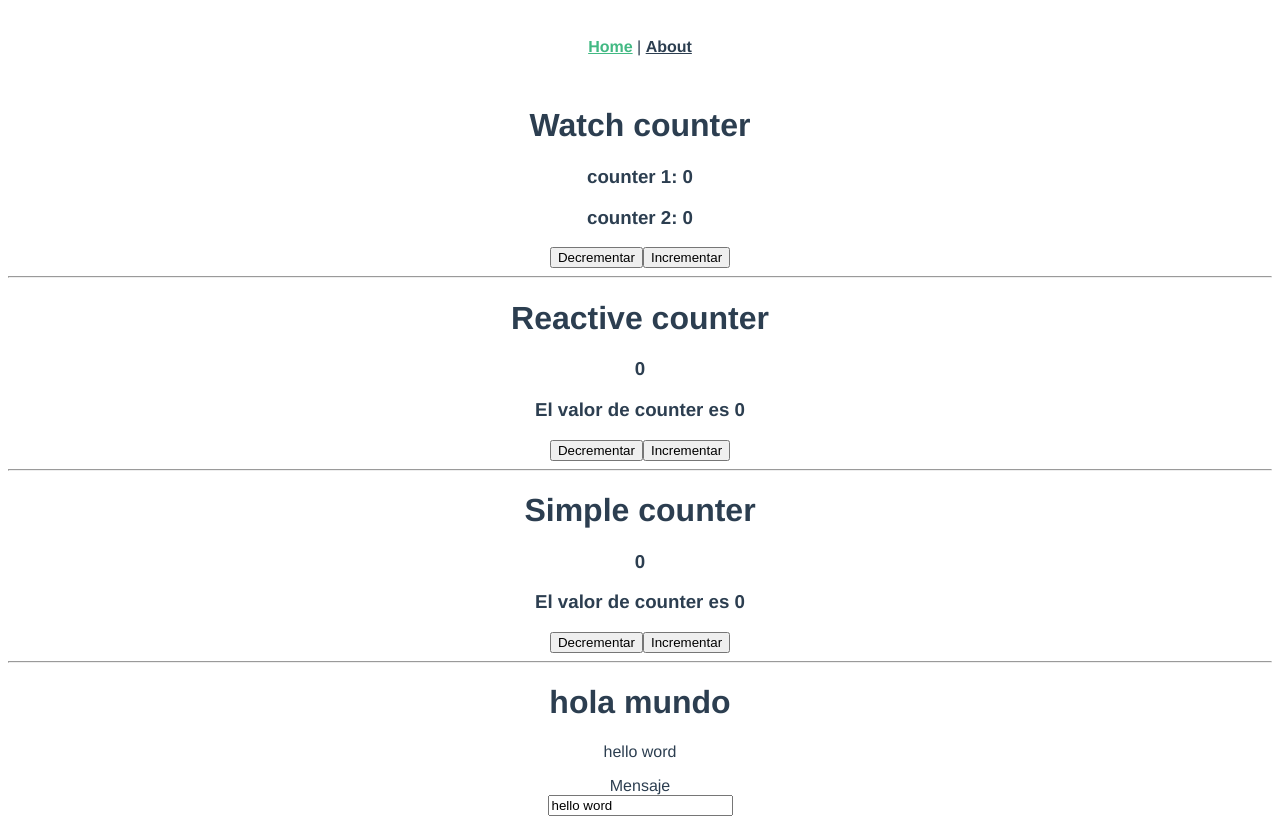
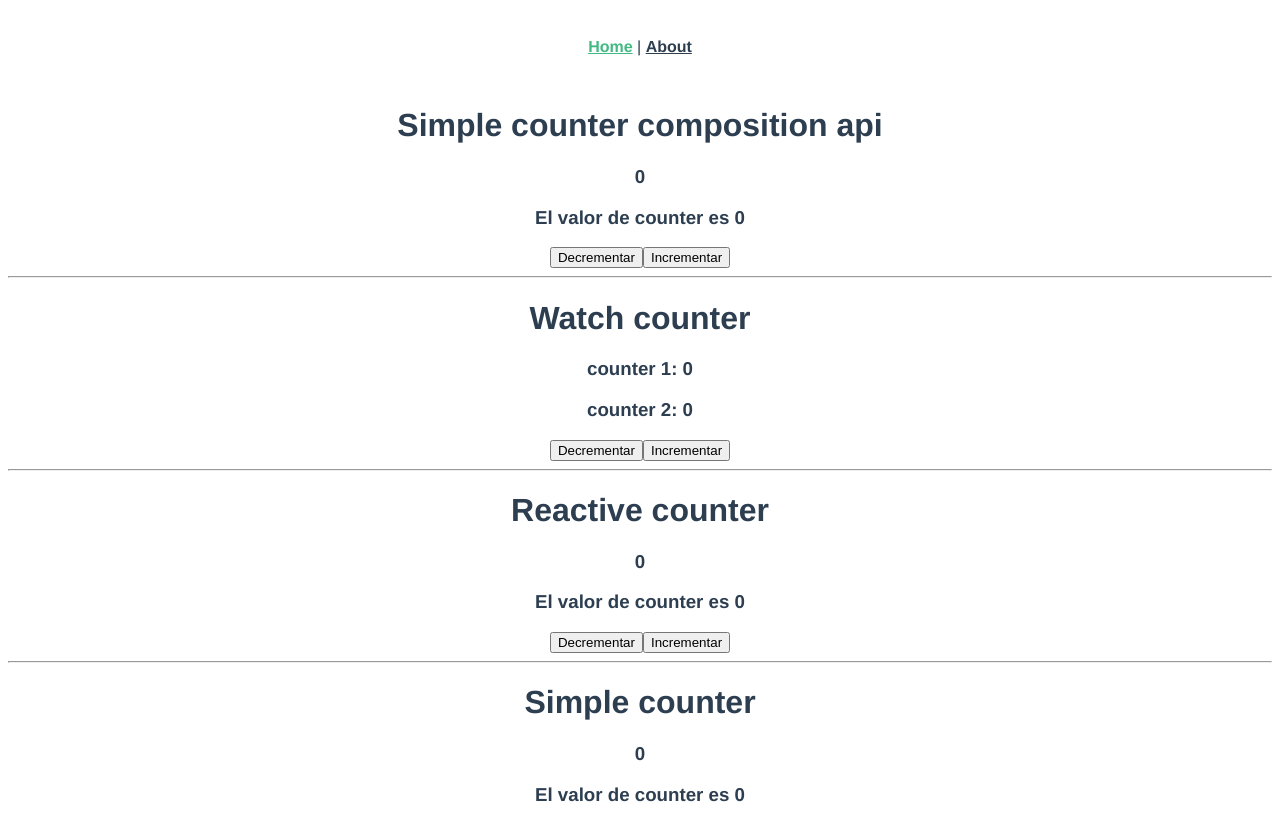
Before and after one commit to engelcituk/vue3bases, a Vue app: page / in a window 1280 px wide. Shown: the top 818 px of the page. Built offline with nearby package versions, Linux system fonts and the light colour scheme.

Commit message:
Utilizando Vue Composition API para refactorizar el componente Counter

```diff
--- /dev/null
+++ b/src/components/SimpleCounterCompositionApi.vue
@@ -0,0 +1,24 @@
+
+<template>
+    <div>
+        <h1>Simple counter composition api</h1>
+        <h3>{{counter}}</h3>
+        <h3>{{counterComputed}}</h3>
+        <button @click="decrement">Decrementar</button>
+        <button @click="increment">Incrementar</button>
+
+    </div>
+</template>
+
+<script>
+import { ref, computed } from 'vue'
+import useCounter from "@/composables/useCounter";
+export default {
+    name: 'SimpleCounterCompositionApi',
+    setup(){
+        const { counter, counterComputed, increment, decrement } = useCounter()
+        return { counter, counterComputed, increment, decrement }
+
+    }
+}
+</script>
--- /dev/null
+++ b/src/composables/useCounter.js
@@ -0,0 +1,18 @@
+import { ref, computed } from 'vue'
+
+export default function () {
+    const counter = ref(0)
+
+        const counterComputed = computed( () =>{
+            return `El valor de counter es ${counter.value}`
+        })
+        const increment = () => {
+            counter.value++
+        }
+
+        const decrement = () => {
+            counter.value--
+        }
+
+        return {counter, counterComputed, increment, decrement }
+}
--- a/src/views/Home.vue
+++ b/src/views/Home.vue
@@ -1,5 +1,6 @@
 <template>
   <div>
+    <SimpleCounterCompositionApi></SimpleCounterCompositionApi><hr>
     <WatchCounter></WatchCounter><hr>
     <ReactiveCounter></ReactiveCounter><hr>
     <SimpleCounter></SimpleCounter><hr>
@@ -13,6 +14,8 @@
 import SimpleCounter from '@/components/SimpleCounter'
 import ReactiveCounter from '@/components/ReactiveCounter'
 import WatchCounter from '@/components/WatchCounter'
+import SimpleCounterCompositionApi from '@/components/SimpleCounterCompositionApi'
+
 
 
 export default {
@@ -21,7 +24,8 @@
     HelloWorld,
     SimpleCounter,
     ReactiveCounter,
-    WatchCounter
+    WatchCounter,
+    SimpleCounterCompositionApi
   }
 }
 </script>
```
